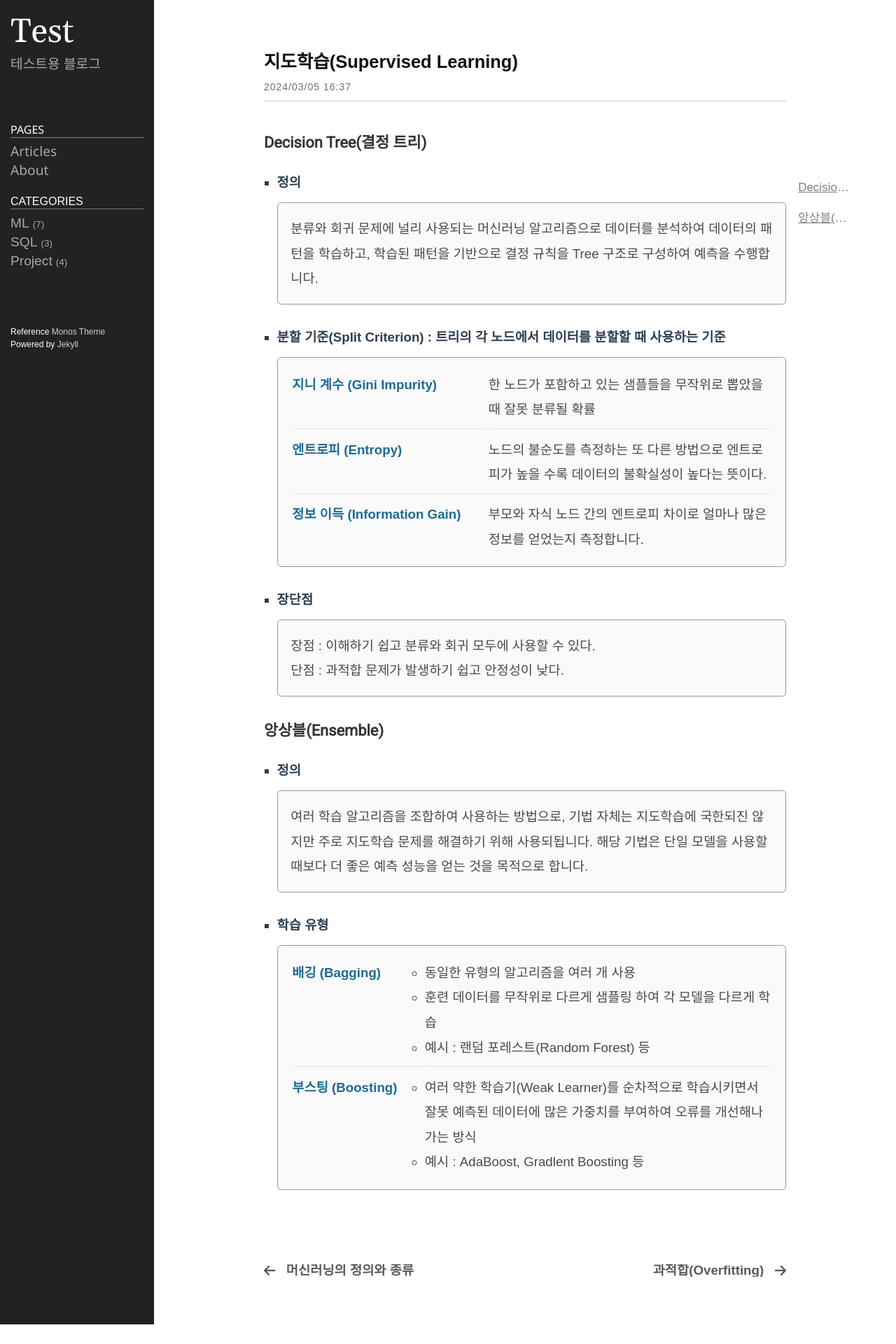
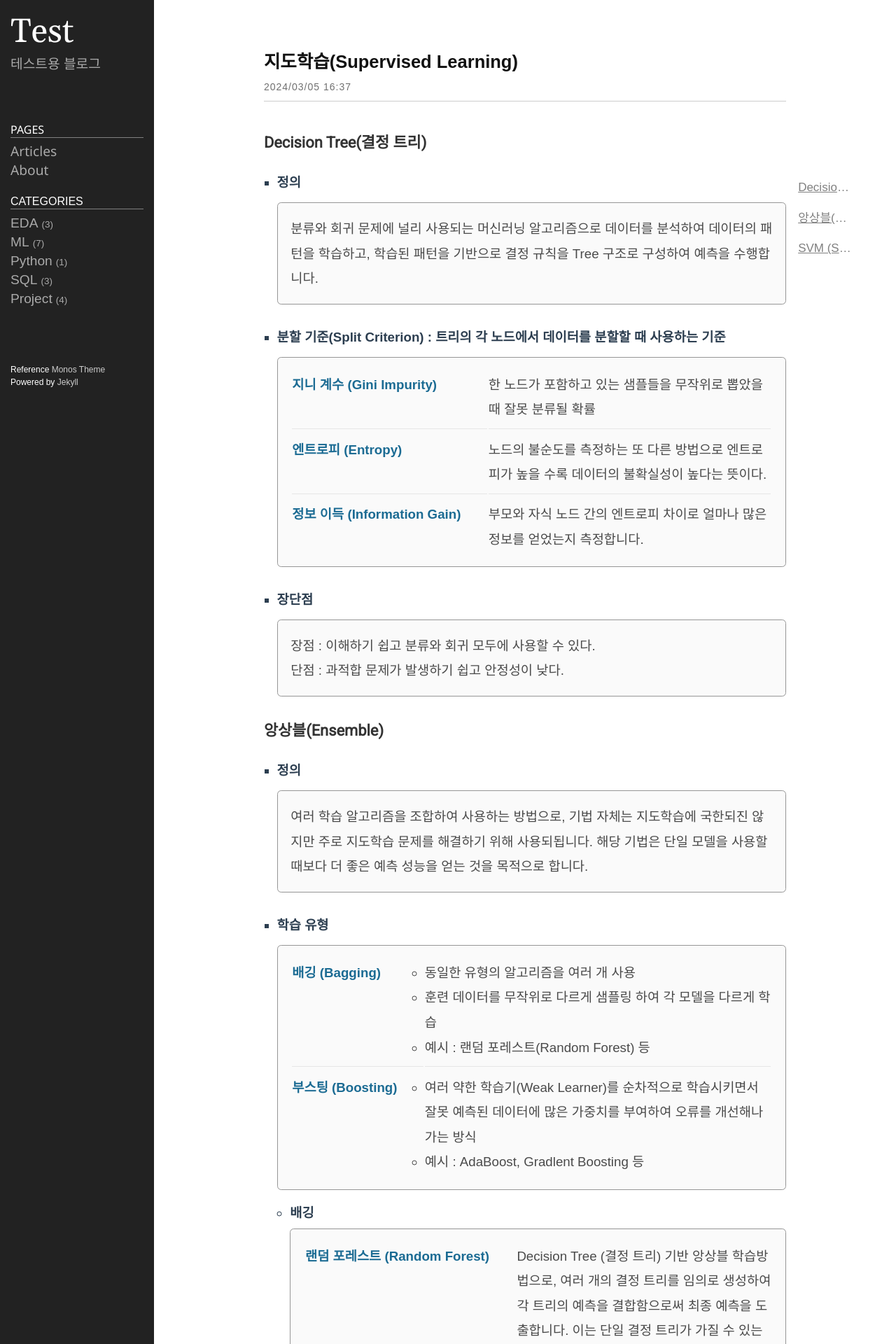
Before and after one commit to DuDuDat/DuDuDat.github.io, a Jekyll site: the page built from _ML/2024-03-06-supervied-learning.md, in a window 1280 px wide. Shown: the top 1920 px of the page at 70% size. Built offline with Jekyll 4.4.1, drawn with Linux system fonts in a browser that asks for light colours; nearby versions of some CDN libraries; some web fonts are replaced; before the commit the page ends 1892 px from its top, so only the background shows below that; some of the changed text lies outside the part shown.

```diff
--- a/_ML/2024-03-06-supervied-learning.md
+++ b/_ML/2024-03-06-supervied-learning.md
@@ -48,3 +48,42 @@
   </td>
   </tr>
   </table>
+  <enter></enter>
+  <enter></enter>
+  - 배깅
+    <enter></enter>
+    <table>
+    <tr>
+    <td>랜덤 포레스트 (Random Forest)</td>
+    <td>Decision Tree (결정 트리) 기반 앙상블 학습방법으로, 여러 개의 결정 트리를 임의로 생성하여 각 트리의 예측을 결합함으로써 최종 예측을 도출합니다. 이는 단일 결정 트리가 가질 수 있는 과적합(Overfitting) 문제를 줄여주며 일반화 성능이 뛰어납니다. 랜덤 포레스트는 분류와 회귀 모두 사용할 수 있습니다.</td>
+    </tr>
+    </table>
+
+  - 부스팅
+    <enter></enter>
+    <table>
+    <tr>
+    <td>그라디언트 부스트 (Gradient Boosting)</td>
+    <td>Decision Tree (결정 트리) 기반의 앙상블 학습방법으로, 랜덤 포레스트와 달리 순차적으로 트리를 구축하면서 이전 트리의 오류를 보완해 나가는 방식으로 작동합니다. 각 단계에서 모델은 이전 모델들의 합성으로부터 발생하는 잔차(실체 값과 예측 값의 차이)를 최소화하는 방향으로 학습합니다. 그라디언트 부스트는 높은 예측 성능을 제공하지만 파라미터 설정에 따라 과적합에 민감할 수 있습니다.</td>
+    </tr>
+    </table>
+
+### SVM (Support Vector Machine)
+- 정의
+  <p class="sub">분류와 화귀 문제에 모두 사용할 수 있는 강력한 머신러닝 알고리즘으로, 이 알고리즘의 목표는 데이터를 분류하기 위한 최적의 경계선(고차원에서는 초평명)을 찾는 것입니다. SVM은 마진이라는 개념을 사용하여 서로 다른 클래스의 데이터 사이에 최대한의 간격을 둘 수 잇는 경계선을 찾습니다. 이는 복잡한 비선형 분류 문제를 해결 할 수 있도록 커널 기법을 사용하여 고차원 공간으로 매핑합니다.</p>
+- 주의사항
+  <p class="sub">기본적으로 SVM은 데이터를 선형으로 분리하는 초평면을 찾아내지만 실제로 많은 문제들은 선형으로 구분되기 어렵습니다. 이런 경우 커널 기법을 사용하여 비선형 데이터를 더 높은 차원의 공간으로 매핑하여 선형 분리가 가능하게 만듭니다. 커널 기법의 핵심 아이디어는 실제로 데이터를 고차원 공간으로 변환하지 않고도 고차원 공간에서의 내적을 계산할 수 있는 함수 즉, 커널 함수를 사용하는 것입니다. 이로 인해 계산 비용이 크게 줄어들고 고차원에서의 선형 분리가 가능해집니다.</p>
+  <enter></enter>
+  <enter></enter>
+  - 용어 정리
+    <enter></enter>
+    <table>
+    <tr>
+    <td>커널 기법</td>
+    <td>서포트 벡터 머신 (SVM) 같은 알고리즘에서 자주 사용되는 기법으로 커널 기법의 핵심 아이디어는 고차원 공간에서의 데이터 포인트 간 내적을 직접 계산하지 않고도 그 결과를 얻을 수 있는 함수 (커널 함수)를 사용하는 것입니다.</td>
+    </tr>
+    <tr>
+    <td>내적</td>
+    <td>두 벡터 (크기 + 방향) 간의 상호작용을 수치적으로 측정하는 방법으로 일반적으로 두 벡터의 각 요소의 곱의 합으로 정의되며 기하학적으로는 하나의 벡터가 다른 벡터에 투영된 크기와 방향성을 나타냅니다.</td>
+    </tr>
+    </table>
--- a/_config.yml
+++ b/_config.yml
@@ -69,3 +69,9 @@
   SQL:
     output: true
     permalink: /SQL/:path/
+  EDA:
+    output: true
+    permalink: /EDA/:path/
+  Python:
+    output: true
+    permalink: /Python/:path/
--- a/public/css/style.css
+++ b/public/css/style.css
@@ -394,6 +394,7 @@
 
 	ul ul li {
 		line-height: 1.2;
+		list-style-type: circle;
 	}
 
 	.sub, table {
```
Also changed, not shown: _EDA/2024-03-14-Pandas_유용한_함수_모음.md (added, +40 -0 lines), _EDA/2024-03-14-matplotlib_기본_설정.md (added, +17 -0 lines), _EDA/2024-03-14-pandas.md (added, +35 -0 lines), _Python/2024-03-14-python-setting.md (added, +37 -0 lines).
